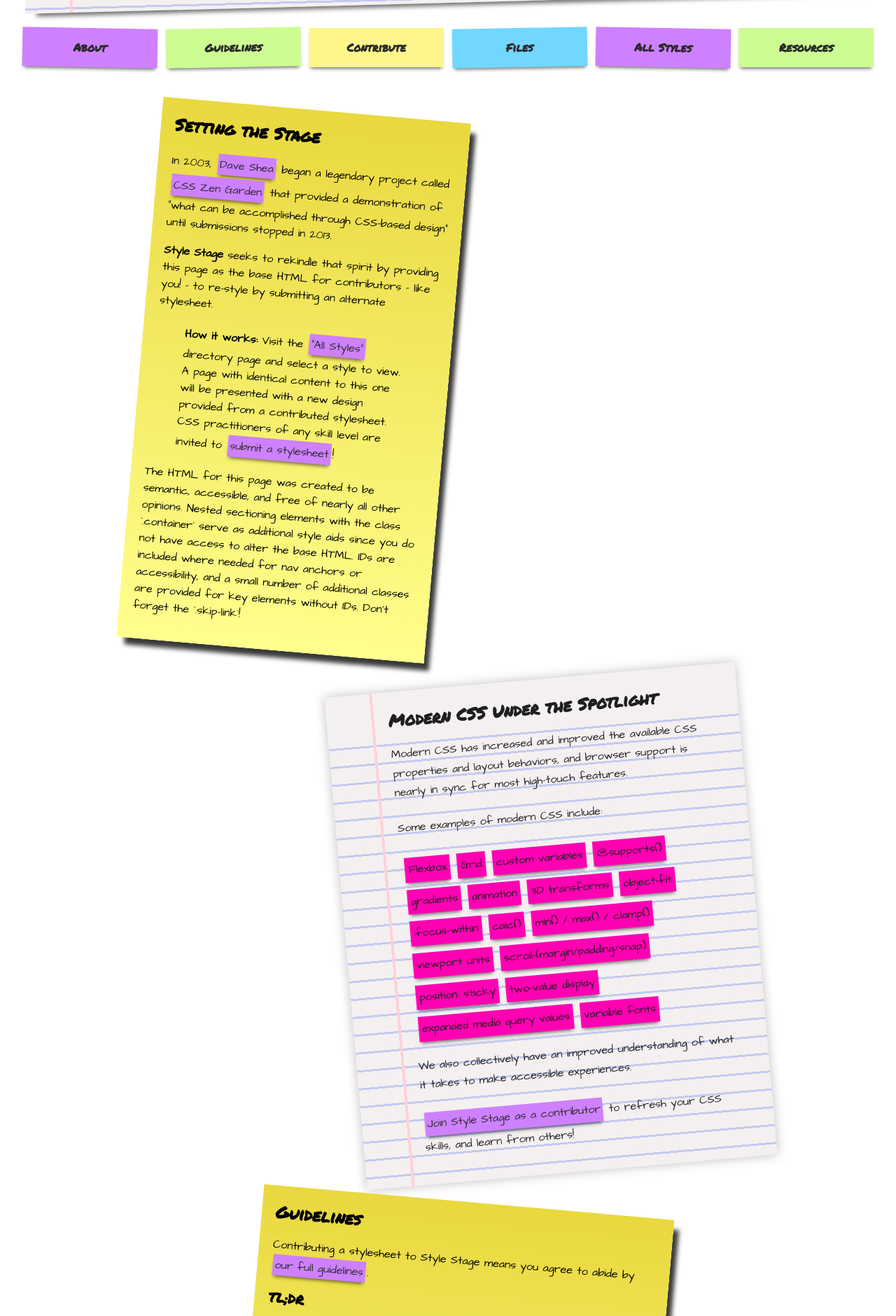
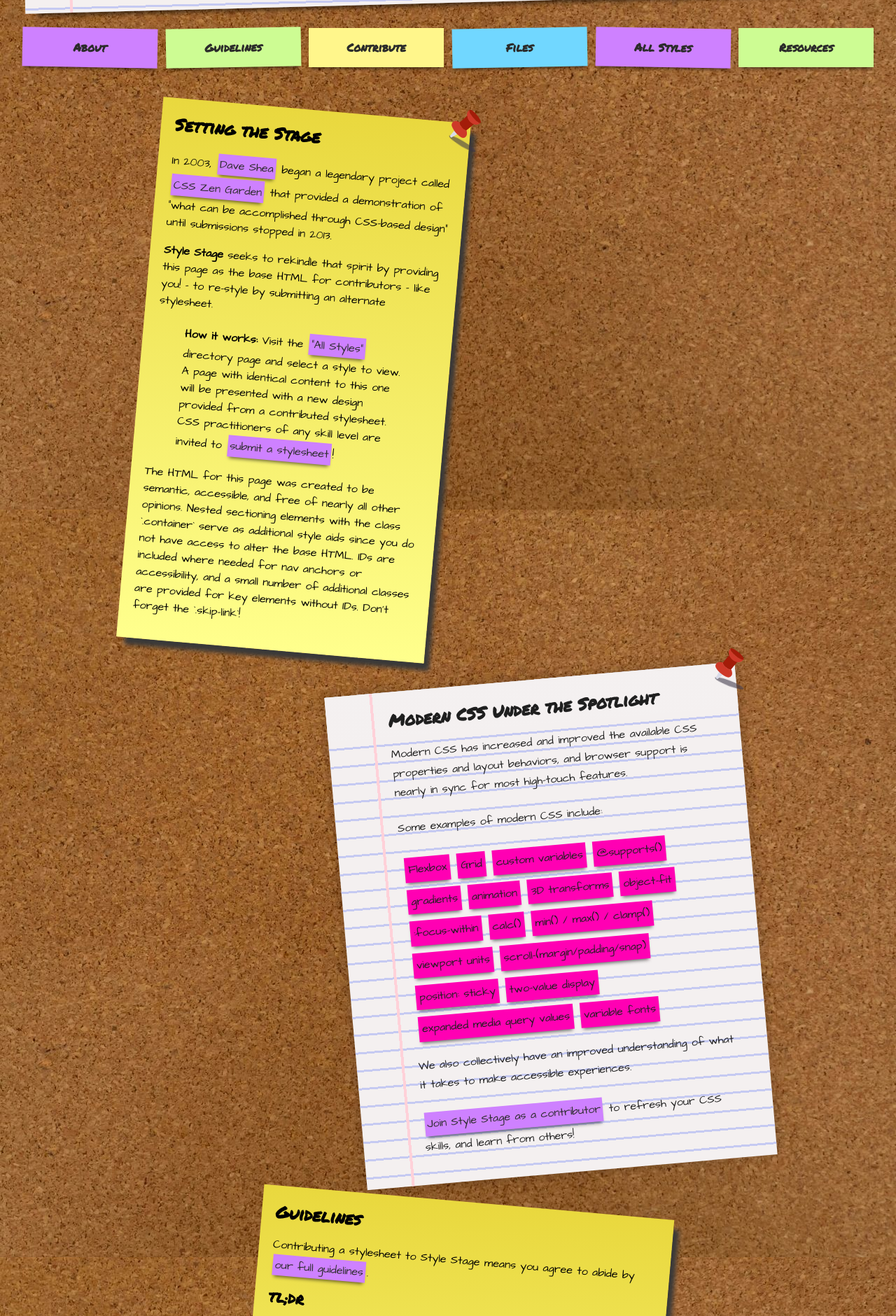
Before and after one commit to levi-wj/stylestage, a website: page index.html in a window 1280 px wide. Shown: the part 340-2220 px from the top of the page at 70% size. Drawn offline with Linux system fonts and the light colour scheme; the site is published under a folder, as on GitHub Pages, so addresses that start at the root find nothing.

Commit message:
Fixed image paths

```diff
--- a/style.css
+++ b/style.css
@@ -422,7 +422,7 @@ nav > ul > li > a {
 }
 
 body {
-  background-image: url("/img/corkboard.jpg");
+  background-image: url("img/corkboard.jpg");
 }
 
 main section {
@@ -466,7 +466,7 @@ article:nth-child(1) section:nth-child(1)::before {
   right: calc(60px / 2 * -1);
   width: 60px;
   height: 60px;
-  background-image: url("/img/push-pin.svg");
+  background-image: url("img/push-pin.svg");
   background-size: contain;
   background-repeat: no-repeat;
 }
@@ -498,7 +498,7 @@ article:nth-child(1) section:nth-child(2)::before {
   right: calc(60px / 2 * -1);
   width: 60px;
   height: 60px;
-  background-image: url("/img/push-pin.svg");
+  background-image: url("img/push-pin.svg");
   background-size: contain;
   background-repeat: no-repeat;
 }
@@ -526,7 +526,7 @@ article:nth-child(3) section:nth-child(1)::before {
   right: calc(60px / 2 * -1);
   width: 60px;
   height: 60px;
-  background-image: url("/img/push-pin.svg");
+  background-image: url("img/push-pin.svg");
   background-size: contain;
   background-repeat: no-repeat;
 }
@@ -560,7 +560,7 @@ article:nth-child(3) #files > div.container::before {
   right: calc(60px / 2 * -1);
   width: 60px;
   height: 60px;
-  background-image: url("/img/push-pin.svg");
+  background-image: url("img/push-pin.svg");
   background-size: contain;
   background-repeat: no-repeat;
 }
```
